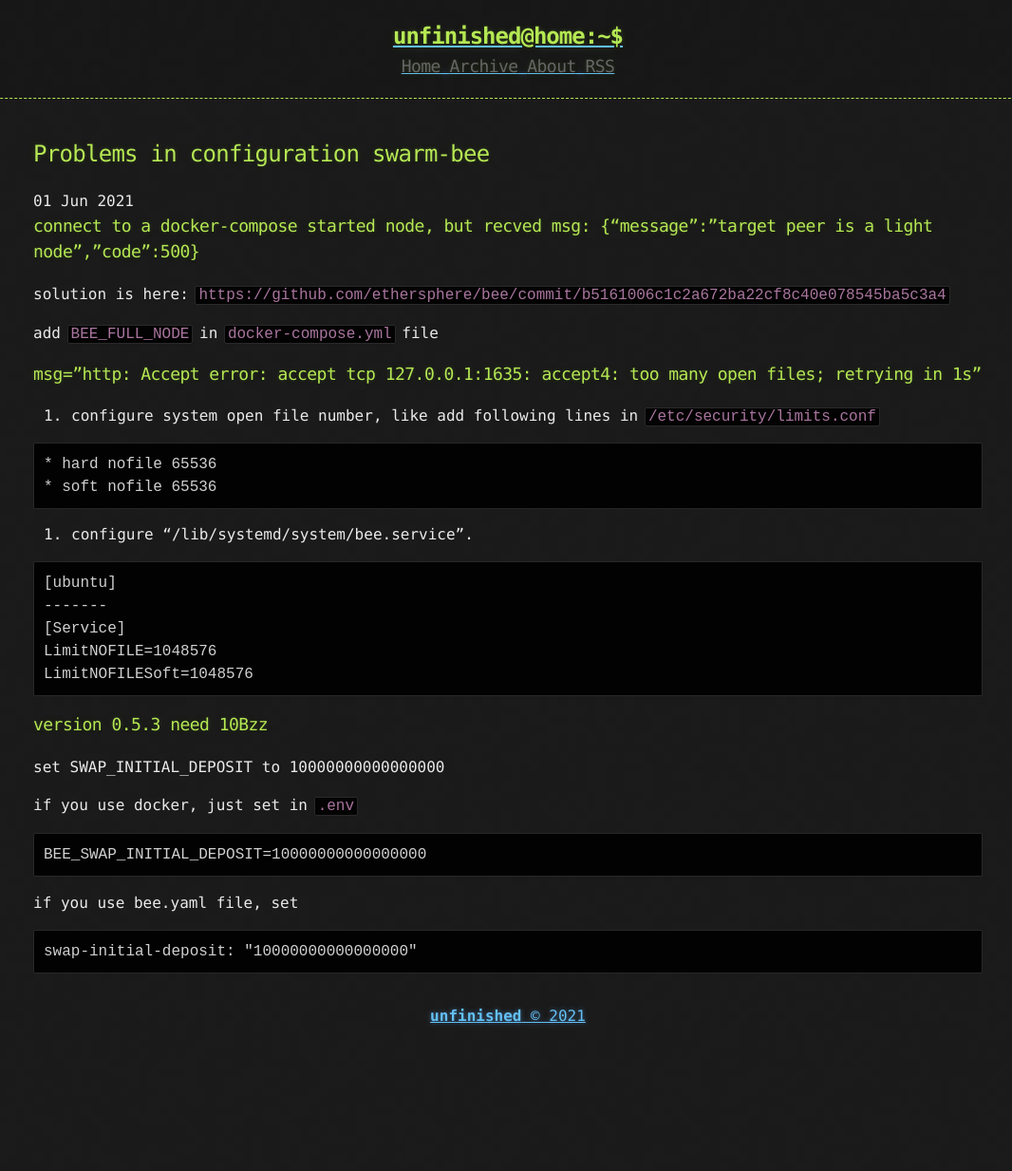
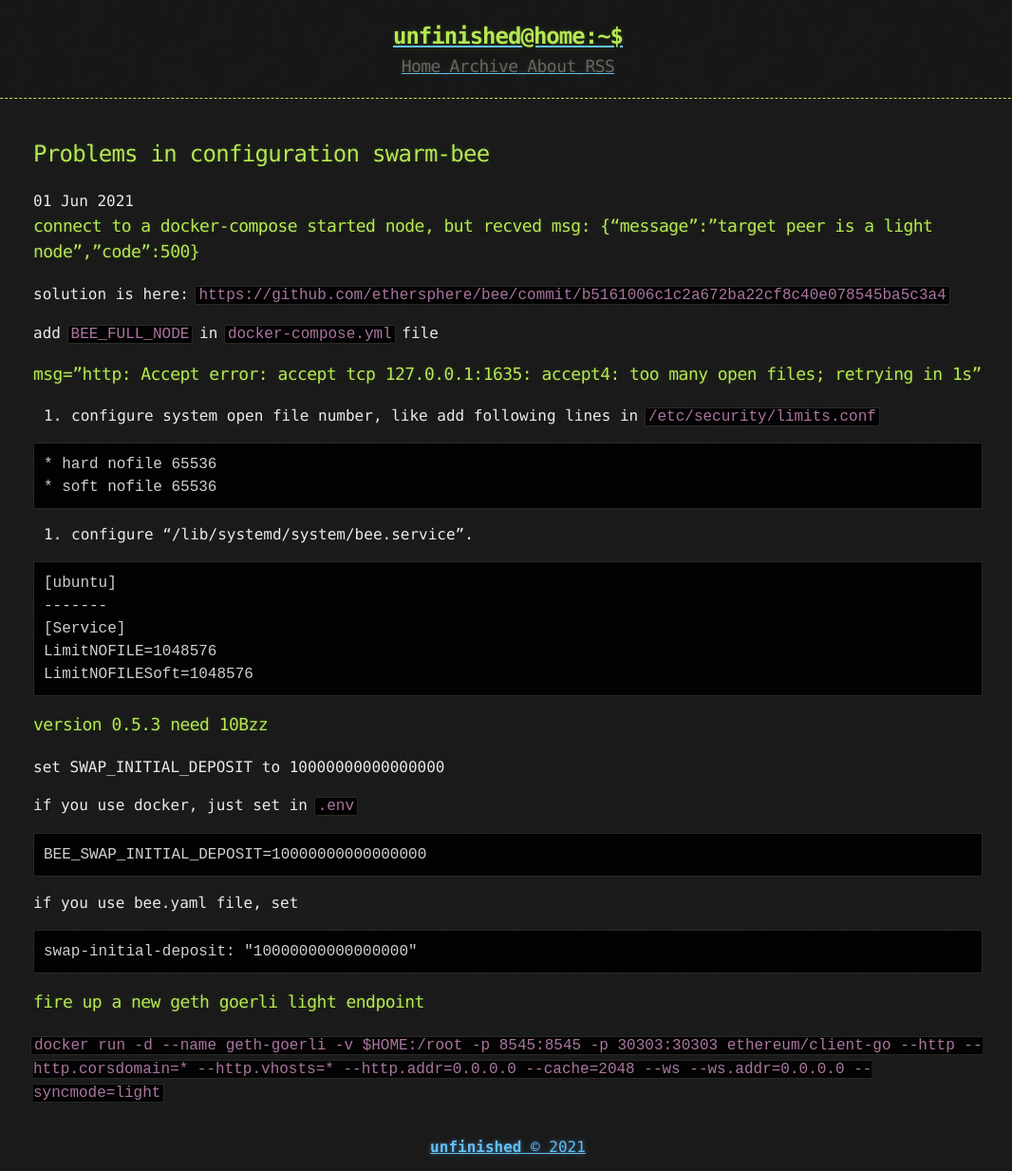
Before and after one commit to 1057437122/1057437122.github.io, a Jekyll site: the page built from _posts/2021-06-01-Swarm-Bee.md, in a window 1280 px wide. Shown: the whole page at 95% size, without its empty margins (105-1171 px from the left). Built offline with Jekyll 4.4.1, drawn with Linux system fonts in a browser that asks for light colours; before the commit the page ends 1095 px from its top, so only the background shows below that.

Commit message:
create a new geth goerli endpoint

````diff
--- a/_posts/2021-06-01-Swarm-Bee.md
+++ b/_posts/2021-06-01-Swarm-Bee.md
@@ -44,3 +44,8 @@ if you use bee.yaml file, set
 ```
 swap-initial-deposit: "10000000000000000"
 ```
+
+
+### fire up a new geth goerli light endpoint
+
+`docker run -d --name geth-goerli -v $HOME:/root -p 8545:8545 -p 30303:30303 ethereum/client-go --http --http.corsdomain=* --http.vhosts=* --http.addr=0.0.0.0 --cache=2048 --ws --ws.addr=0.0.0.0 --syncmode=light`
````
